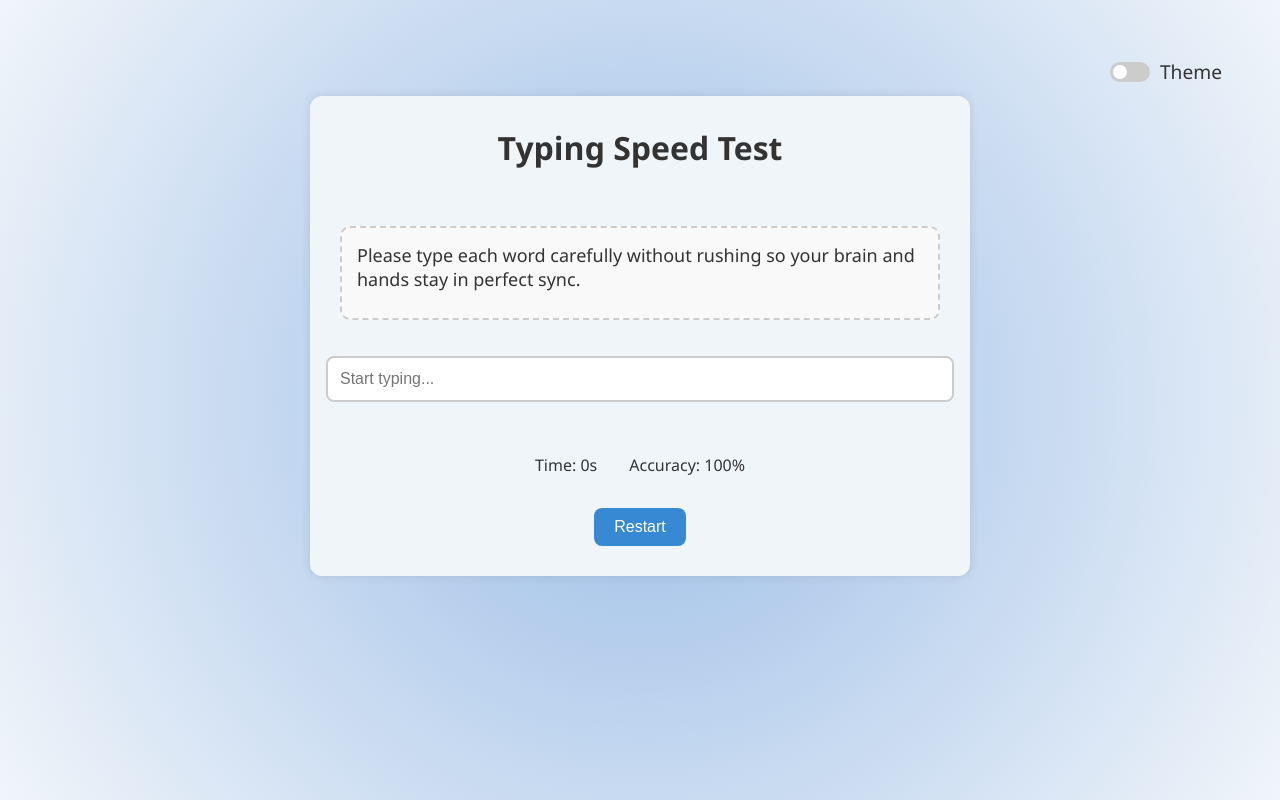
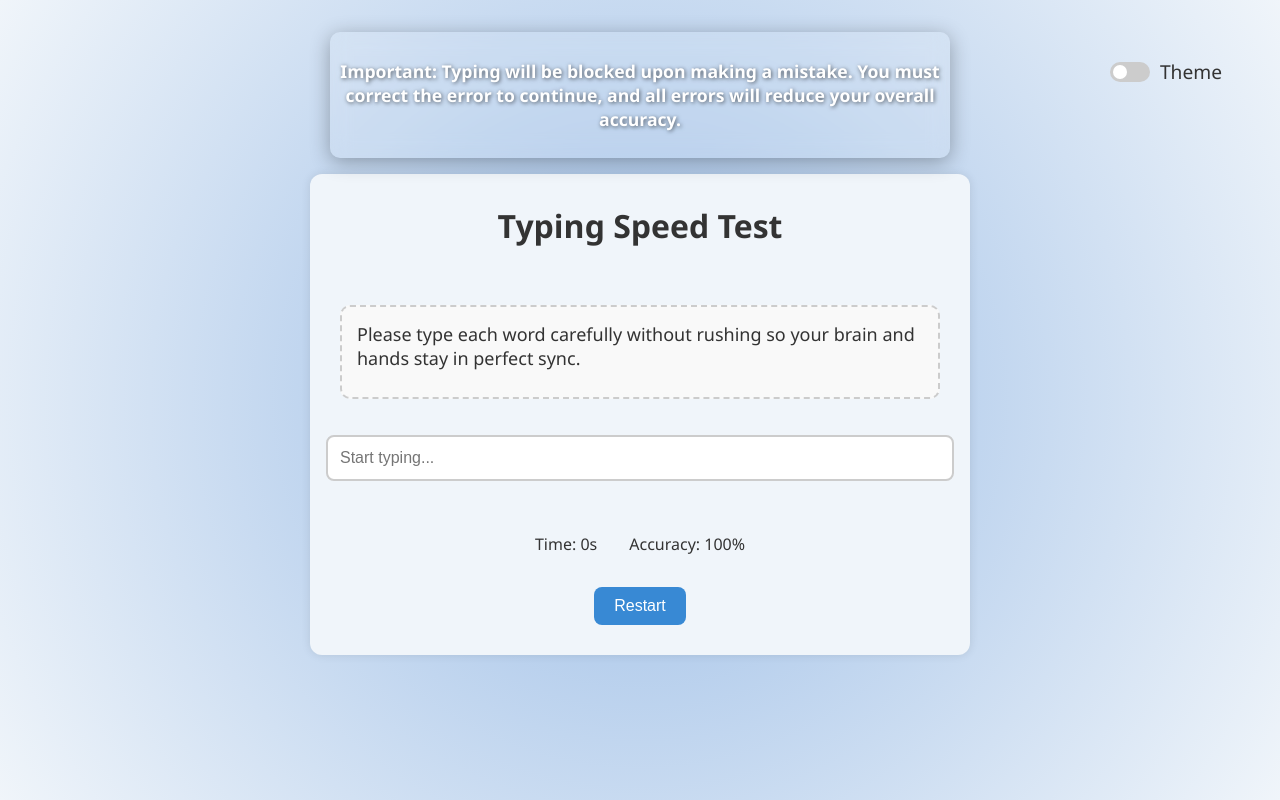
Before and after one commit to Hanie-hosseini/Typing-speed-test, a plain HTML site: page index.html in a window 1280 px wide. Drawn offline with Linux system fonts and the light colour scheme.

Commit message:
ading desc

```diff
--- a/index.html
+++ b/index.html
@@ -11,6 +11,11 @@
 </head>
 
 <body>
+  <div class="title-i">
+    <p>Important: Typing will be blocked upon making a mistake. You must correct the error to continue, and all errors
+      will reduce your overall accuracy.</p>
+  </div>
+
   <div class="toggle-container">
     <label class="switch">
       <input type="checkbox" id="darkModeToggle">
--- a/style.css
+++ b/style.css
@@ -28,7 +28,7 @@ body.dark {
   align-items: center;
   gap: 1rem;
   transition: background 0.3s;
-  margin-top: 6rem;
+  margin-top: 1rem;
 }
 
 body.dark .container {
@@ -172,3 +172,20 @@ input:checked+.slider {
 input:checked+.slider:before {
   transform: translateX(20px);
 }
+
+.title-i {
+  background: rgba(255, 255, 255, 0.1);
+  backdrop-filter: blur(10px);
+  -webkit-backdrop-filter: blur(10px);
+  color: white;
+  padding: .6rem;
+  border-radius: 10px;
+  box-shadow: 0 4px 20px rgba(0, 0, 0, 0.3);
+  text-shadow: 1px 1px 4px rgba(0, 0, 0, 0.6);
+  font-size: 1.1rem;
+  font-weight: bold;
+  max-width: 600px;
+  margin-top: 2rem;
+  text-align: center;
+
+}
```
